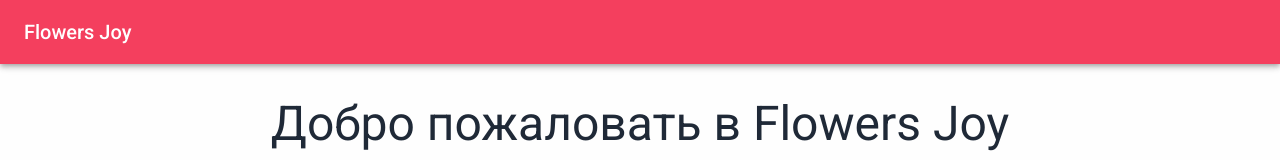
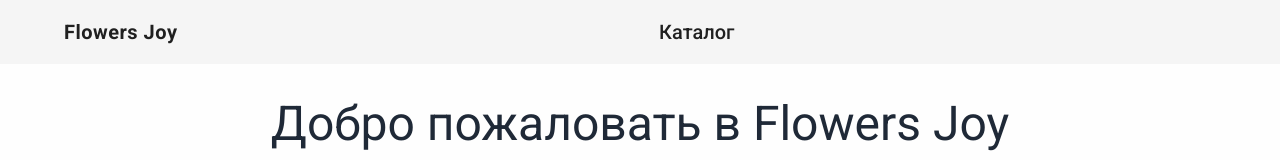
Before and after one commit to mmolof6633-sys/flowers-joy, a Next.js app in the folder frontend/: page / in a window 1280 px wide. Shown: the top 160 px of the page. Built offline with nearby package versions, Linux system fonts and the light colour scheme; no server answers; what @mui/material-nextjs would draw is missing.

Commit message:
add header

```diff
--- a/frontend/src/widgets/header/ui/Header.tsx
+++ b/frontend/src/widgets/header/ui/Header.tsx
@@ -1,15 +1,118 @@
 'use client';
 
-import { AppBar, Toolbar, Typography, Box } from '@mui/material';
+import { useState } from 'react';
+import Link from 'next/link';
+import { AppBar, Toolbar, Typography, Box, IconButton, Menu, MenuItem } from '@mui/material';
+import { useTheme } from '@mui/material/styles';
+import useMediaQuery from '@mui/material/useMediaQuery';
+import DehazeIcon from '@mui/icons-material/Dehaze';
 
 export function Header() {
+  const theme = useTheme();
+  const isMobile = useMediaQuery(theme.breakpoints.down('sm'));
+
+  const [menuAnchor, setMenuAnchor] = useState<null | HTMLElement>(null);
+
+  const handleOpenMenu = (event: React.MouseEvent<HTMLButtonElement>) => {
+    setMenuAnchor(event.currentTarget);
+  };
+
+  const handleCloseMenu = () => {
+    setMenuAnchor(null);
+  };
+
+  const catalogLink = (
+    <Typography
+      component={Link}
+      href="/catalog"
+      variant="h6"
+      sx={{
+        textDecoration: 'none',
+        color: 'inherit',
+        fontWeight: 500,
+        '&:hover': {
+          color: theme.palette.primary.light,
+        },
+      }}
+    >
+      Каталог
+    </Typography>
+  );
+
   return (
-    <AppBar position="static">
-      <Toolbar>
-        <Typography variant="h6" component="div" sx={{ flexGrow: 1 }}>
-          Flowers Joy
-        </Typography>
-        <Box sx={{ display: 'flex', gap: 2 }}>{/* Navigation items */}</Box>
+    <AppBar position="sticky" color="default" elevation={0}>
+      <Toolbar
+        sx={{
+          maxWidth: 1200,
+          width: '100%',
+          mx: 'auto',
+          px: { xs: 2, sm: 3 },
+        }}
+      >
+        {/* Логотип / название */}
+        <Box
+          sx={{
+            flexGrow: isMobile ? 1 : 0,
+            display: 'flex',
+            alignItems: 'center',
+          }}
+        >
+          <Typography
+            variant="h6"
+            component={Link}
+            href="/"
+            sx={{
+              textDecoration: 'none',
+              color: 'inherit',
+              fontWeight: 600,
+              letterSpacing: 0.5,
+            }}
+          >
+            Flowers Joy
+          </Typography>
+        </Box>
+
+        {/* Центральный пункт "Каталог" на десктопе */}
+        <Box
+          sx={{
+            flexGrow: 1,
+            display: { xs: 'none', sm: 'flex' },
+            justifyContent: 'center',
+          }}
+        >
+          {catalogLink}
+        </Box>
+
+        {/* Бургер-меню на мобильном */}
+        <Box
+          sx={{
+            display: { xs: 'flex', sm: 'none' },
+            justifyContent: 'flex-end',
+            flexGrow: 0,
+          }}
+        >
+          <IconButton edge="end" color="inherit" aria-label="menu" onClick={handleOpenMenu}>
+            <DehazeIcon fontSize="large" />
+          </IconButton>
+
+          <Menu
+            anchorEl={menuAnchor}
+            open={Boolean(menuAnchor)}
+            onClose={handleCloseMenu}
+            anchorOrigin={{
+              vertical: 'bottom',
+              horizontal: 'right',
+            }}
+            transformOrigin={{
+              vertical: 'top',
+              horizontal: 'right',
+            }}
+          >
+            <MenuItem component={Link} href="/catalog" onClick={handleCloseMenu}>
+              Каталог
+            </MenuItem>
+          </Menu>
+        </Box>
       </Toolbar>
     </AppBar>
   );
```
Also changed, not shown: frontend/package.json (+11 -10 lines), frontend/src/pages/bouquet/ui/BouquetPageServer.tsx (line endings or trailing spaces), 1 other file (tests, documents, lock files or other folders).
